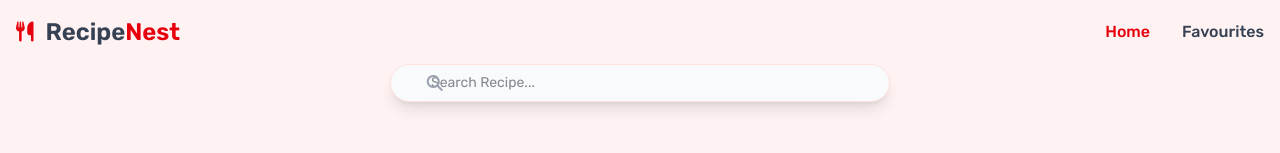
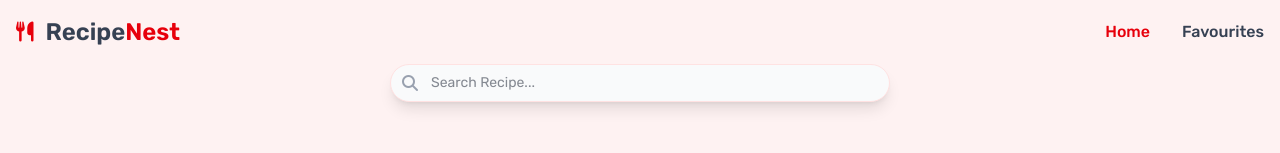
Before and after one commit to theamnabb/RecipeNest, a React (Vite) app: page / in a window 1280 px wide. Shown: the top 153 px of the page. Built offline with nearby package versions, Linux system fonts and the light colour scheme.

Commit message:
Improve search input layout in Home component for better usability

```diff
--- a/src/pages/Home.jsx
+++ b/src/pages/Home.jsx
@@ -34,26 +34,27 @@ const Home = () => {
   const handleKeyPress = (e) => {
     if (e.key === "Enter") {
       fetchData();
-
     }
   };
 
   return (
     <>
       {/* Search Input */}
-      <div className="relative flex justify-center items-center mx-5 md:m-0 mt-6">
+      <div className="relative flex justify-center items-center mx-5 md:m-0">
+        <div className="relative w-[500px]">
           <input
             type="text"
-          className="w-[500px] p-2 ps-10 text-sm text-gray-900 shadow-lg border border-red-100 rounded-full bg-gray-50 focus:outline-none focus:ring-1 focus:ring-red-600"
+            className="w-full p-2 pl-10 text-sm text-gray-900 shadow-lg border border-red-100 rounded-full bg-gray-50 focus:outline-none focus:ring-1 focus:ring-red-600"
             placeholder="Search Recipe..."
             onChange={handleChange}
             value={query}
             onKeyDown={handleKeyPress} // Enter key to search
           />
           <i
-          className="fa fa-search absolute left-4 md:left-37 lg:left-1/3 top-1/2 transform -translate-y-1/2 text-gray-400 cursor-pointer"
+            className="fa fa-search absolute left-3 top-1/2 transform -translate-y-1/2 text-gray-400 cursor-pointer"
             onClick={fetchData} // Click to search
           ></i>
+        </div>
       </div>
 
       {/* Display Recipes */}
```
Lines whose indentation alone changed are shown as unchanged.
